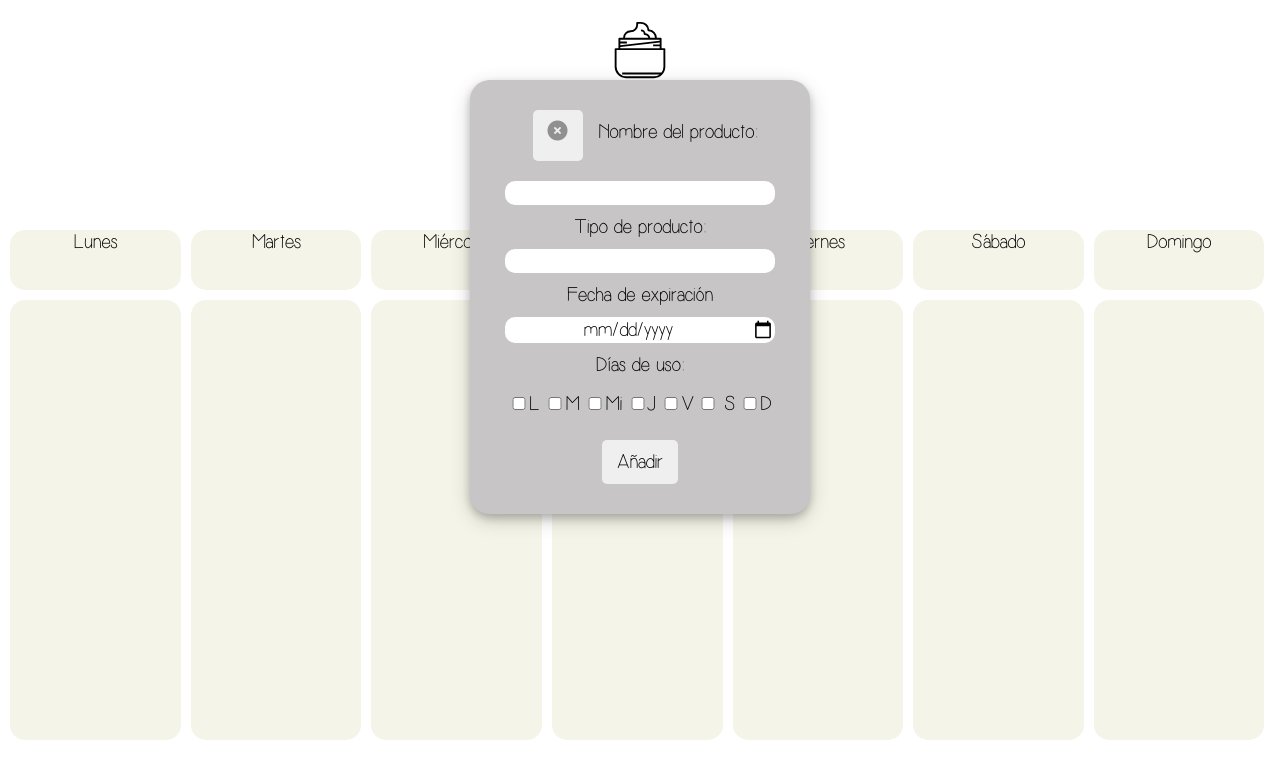
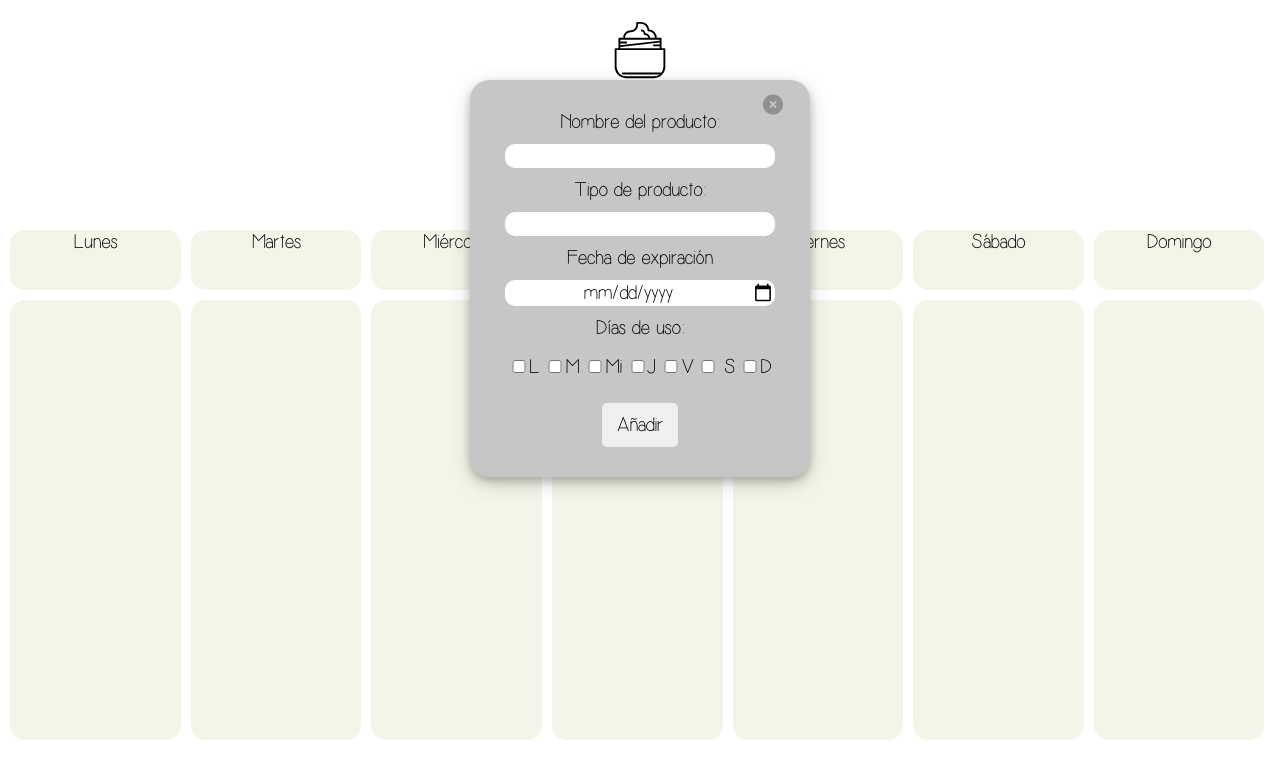
Before and after one commit to nayelyrodarte/skin-tracker, a website with bundled scripts: page public/index.html in a window 1280 px wide. Both pictures are taken after a click on the button "+ Agregar producto". Built offline with nearby package versions, Linux system fonts and the light colour scheme; files whose address does not match are found by name.

Commit message:
Fix form close button alignment

```diff
--- a/public/index.html
+++ b/public/index.html
@@ -56,11 +56,12 @@
   </section>
 
   <form>
+    <button type="button" class="form__close-button"><i class="fa fa-times-circle "></i></button>
     <div class="alert"></div>
-    <button type="button"><i class="fa fa-times-circle form__close-button"></i></button>
+
 
     <label for="product_name">Nombre del producto:</label>
-    <input type="text" name="product_name"/>
+    <input type="text" name="product_name" />
 
     <label for="product_type">Tipo de producto:</label>
     <input name="product_type" list="productsDropdown" />
@@ -77,7 +78,7 @@
     </datalist>
 
     <label for="exp_date">Fecha de expiración</label>
-    <input type="date" name="exp_date"/>
+    <input type="date" name="exp_date" />
 
     <label for="days_usage">Días de uso:</label>
     <div>
--- a/public/scripts.js
+++ b/public/scripts.js
@@ -25,6 +25,7 @@ function showModal(e) {
 
 function hideModal(e) {
   if (targetHasClass(e.target, 'form__close-button')) {
+    console.log('Hola');
     form.classList.remove('active');
     document.querySelector('.modal__overlay').style.display = 'none';
   } else if (
--- a/public/styles.scss
+++ b/public/styles.scss
@@ -120,6 +120,19 @@ form {
     margin: 0.5em;
   }
 
+  .form__close-button {
+    background-color: transparent;
+    border: none;
+    padding: 0;
+    right: 5%;
+    top: 1%;
+    position: absolute;
+
+    &:focus {
+      outline: 0;
+    }
+  }
+
   input {
     border-radius: 10px;
     border: none;
@@ -148,6 +161,7 @@ form {
     background-color: $accent-color;
     border-radius: 15px;
     color: beige;
+    margin: 0.5em;
   }
 }
 
```
Also changed, not shown: public/output.css, 1 other file.
